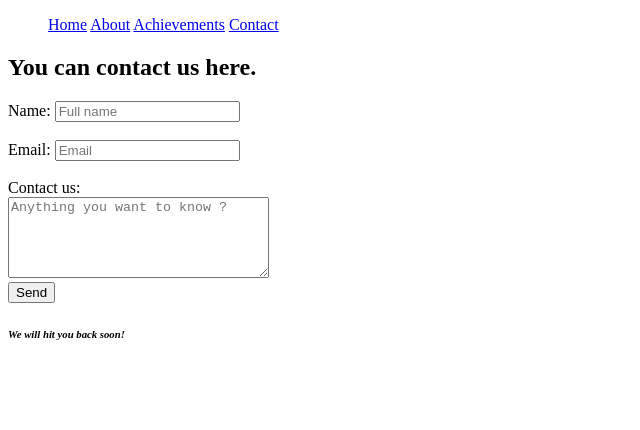
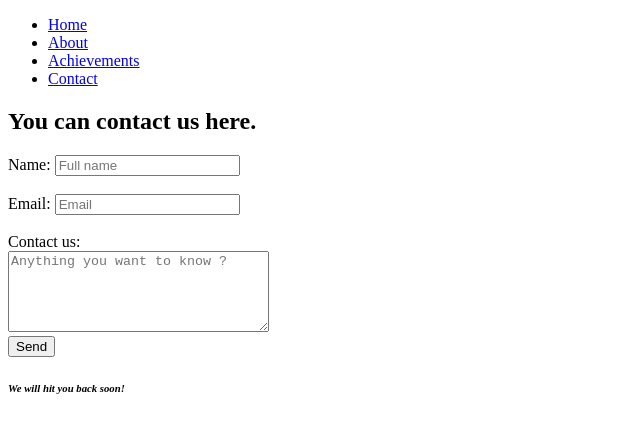
Before and after one commit to Slim-Saidi/project, a plain HTML site: page contact.html in a window 1280 px wide. Shown: the whole page, without its empty margins (0-640 px from the left). Drawn offline with Linux system fonts and the light colour scheme.

Commit message:
updated html checkpoint

```diff
--- a/contact.html
+++ b/contact.html
@@ -8,10 +8,10 @@
         <header>
             <nav>
                 <ul>
-                    <a href="index.html">Home</a>
-                    <a href="index.html#about">About</a>
-                    <a href="index.html#achievements">Achievements</a>
-                    <a href="contact.html">Contact</a>
+                    <li><a href="index.html">Home</a></li>
+                    <li><a href="index.html#about">About</a></li>
+                    <li><a href="index.html#achievements">Achievements</a></li>
+                    <li><a href="contact.html">Contact</a></li>
                 </ul>
             </nav>
         </header>
```
Also changed, not shown: index.html (+4 -4 lines).
